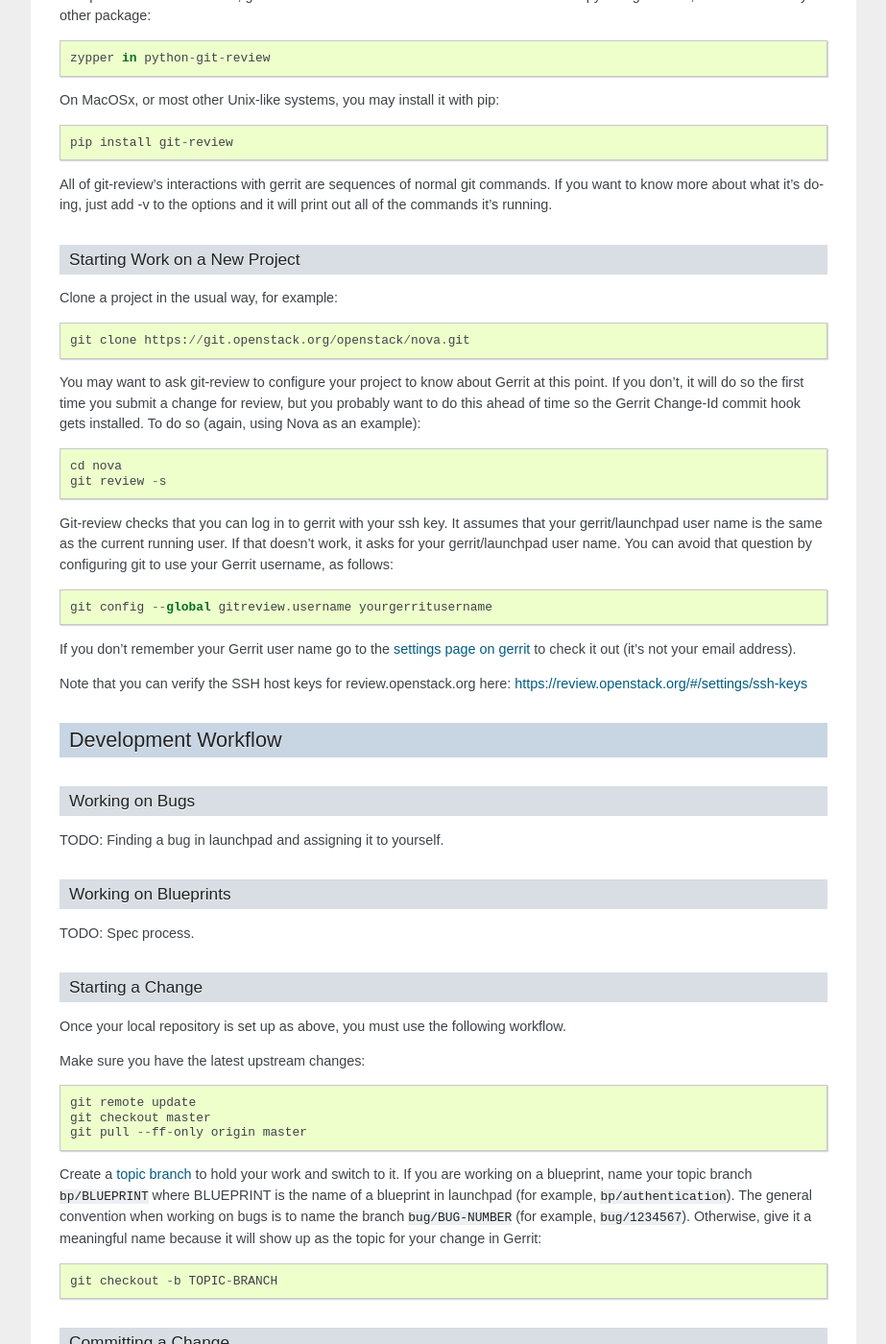
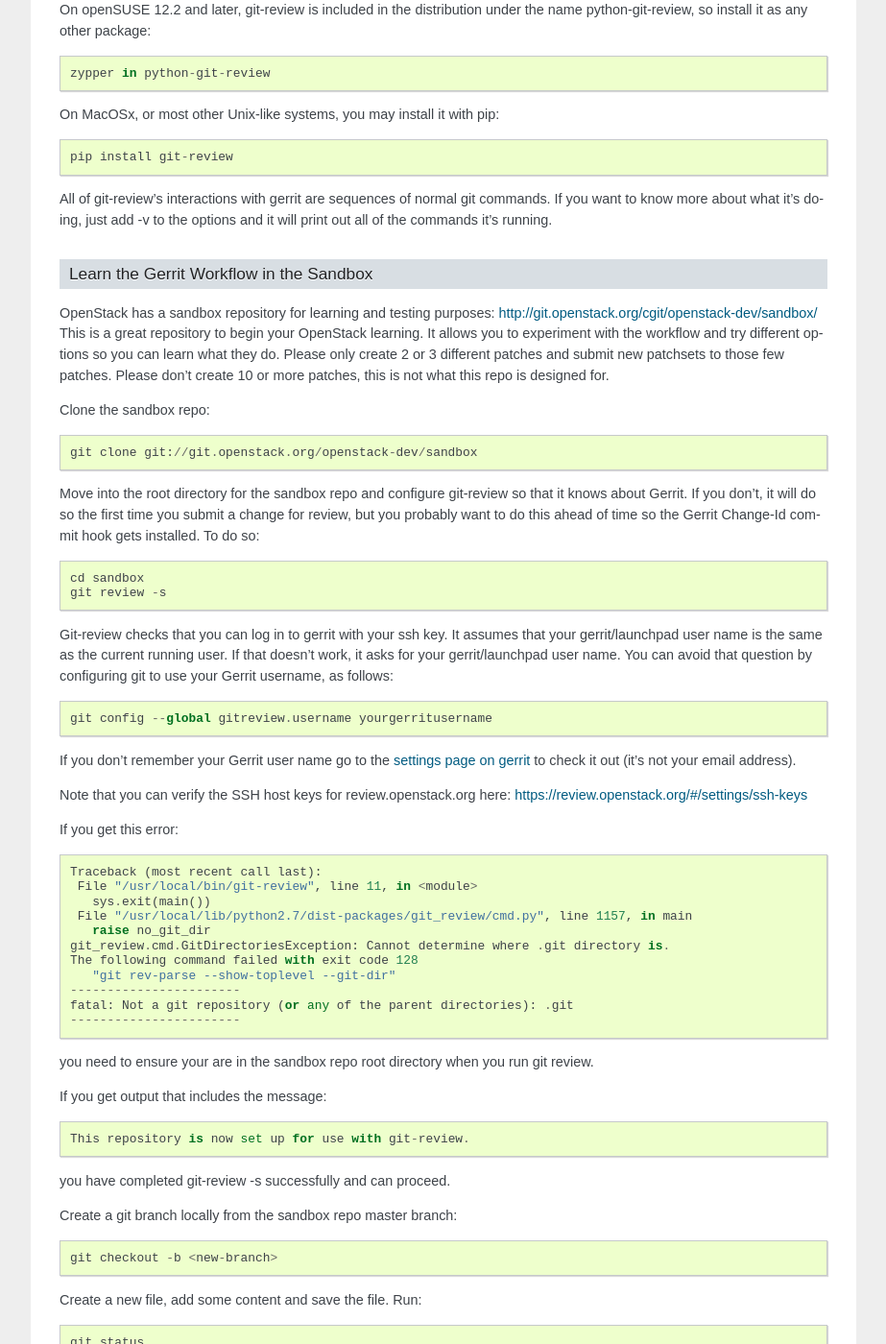
Before and after one commit to openstack-archive/infra-manual, a Sphinx documentation site: the page built from doc/source/developers.rst, in a window 1280 px wide and 1400 px high, scrolled down 2228 px. Shown: the whole window at 96% size, without its empty margins (198-1121 px from the left). Built offline with Sphinx 7.4.7, drawn with Linux system fonts in a browser that asks for light colours; some of the changed text lies outside the part shown.

Commit message:
Adds instructions for new developers to use sandbox
Right now the docs for new developers don't include instructions
for getting started with openstack-dev/sandbox. This patches adds
some instructions including the sandbox repo.

Change-Id: Ied45a74f8573b04e662f45168c29b56f7eaab33c

```diff
--- a/doc/source/developers.rst
+++ b/doc/source/developers.rst
@@ -83,6 +83,7 @@
 
   git config --global user.name "Firstname Lastname"
   git config --global user.email "your_email@youremail.com"
+  git config --global user.editor "your preferred editor"
 
 To check your git configuration::
 
@@ -128,20 +129,27 @@
 add -v to the options and it will print out all of the commands it's
 running.
 
-Starting Work on a New Project
-------------------------------
+Learn the Gerrit Workflow in the Sandbox
+----------------------------------------
 
-Clone a project in the usual way, for example::
+OpenStack has a sandbox repository for learning and testing purposes:
+http://git.openstack.org/cgit/openstack-dev/sandbox/ This is a great
+repository to begin your OpenStack learning. It allows you to experiment
+with the workflow and try different options so you can learn what they do.
+Please only create 2 or 3 different patches and submit new patchsets to those
+few patches. Please don't create 10 or more patches, this is not what this
+repo is designed for.
 
-  git clone https://git.openstack.org/openstack/nova.git
+Clone the sandbox repo::
 
-You may want to ask git-review to configure your project to know about
-Gerrit at this point.  If you don't, it will do so the first time you
+  git clone git://git.openstack.org/openstack-dev/sandbox
+
+Move into the root directory for the sandbox repo and configure git-review
+so that it knows about Gerrit. If you don't, it will do so the first time you
 submit a change for review, but you probably want to do this ahead of
-time so the Gerrit Change-Id commit hook gets installed.  To do so
-(again, using Nova as an example)::
+time so the Gerrit Change-Id commit hook gets installed.  To do so::
 
-  cd nova
+  cd sandbox
   git review -s
 
 Git-review checks that you can log in to gerrit with your ssh key. It
@@ -159,6 +167,80 @@
 Note that you can verify the SSH host keys for review.openstack.org
 here: https://review.openstack.org/#/settings/ssh-keys
 
+If you get this error::
+
+ Traceback (most recent call last):
+  File "/usr/local/bin/git-review", line 11, in <module>
+    sys.exit(main())
+  File "/usr/local/lib/python2.7/dist-packages/git_review/cmd.py", line 1157, in main
+    raise no_git_dir
+ git_review.cmd.GitDirectoriesException: Cannot determine where .git directory is.
+ The following command failed with exit code 128
+    "git rev-parse --show-toplevel --git-dir"
+ -----------------------
+ fatal: Not a git repository (or any of the parent directories): .git
+ -----------------------
+
+you need to ensure your are in the sandbox repo root directory when
+you run git review.
+
+If you get output that includes the message::
+
+ This repository is now set up for use with git-review.
+
+you have completed git-review -s successfully and can proceed.
+
+Create a git branch locally from the sandbox repo master branch::
+
+  git checkout -b <new-branch>
+
+Create a new file, add some content and save the file.
+Run::
+
+  git status
+
+and stage your changes with::
+
+  git add <filename>
+
+or::
+
+  git add .
+
+or::
+
+  git add -a
+
+Next commit your change with::
+
+  git commit
+
+this will take you into your editor which you set in the git configuration
+above. `Create a title for your commit message and add some text in the body.
+<https://wiki.openstack.org/wiki/GitCommitMessages#Summary_of_GIT_commit_message_structure>`_
+Then save the file and close the editor. Next submit your patch to gerrit::
+
+  git review
+
+You will get some output including a URL to your patch, click on the URL
+and view your patch.
+
+Now create a second patchset, in the same git branch as your first patchset,
+make some changes, either create a new file or add or delete content in your
+first file. Save your changes and stage them. To ensure you submit your new
+patchset to the same change execute::
+
+  git commit --amend
+
+this takes you into your prior git commit message, which you can edit but you
+don't have to, then save and close the editor containing the commit message.
+Then run::
+
+  git review
+
+and again you should see a url that links to your patch. Viewing the patch
+you should see a new patchset as patchset 2 below your original patchset 1,
+you should not see a new change.
 
 Development Workflow
 ====================
```
